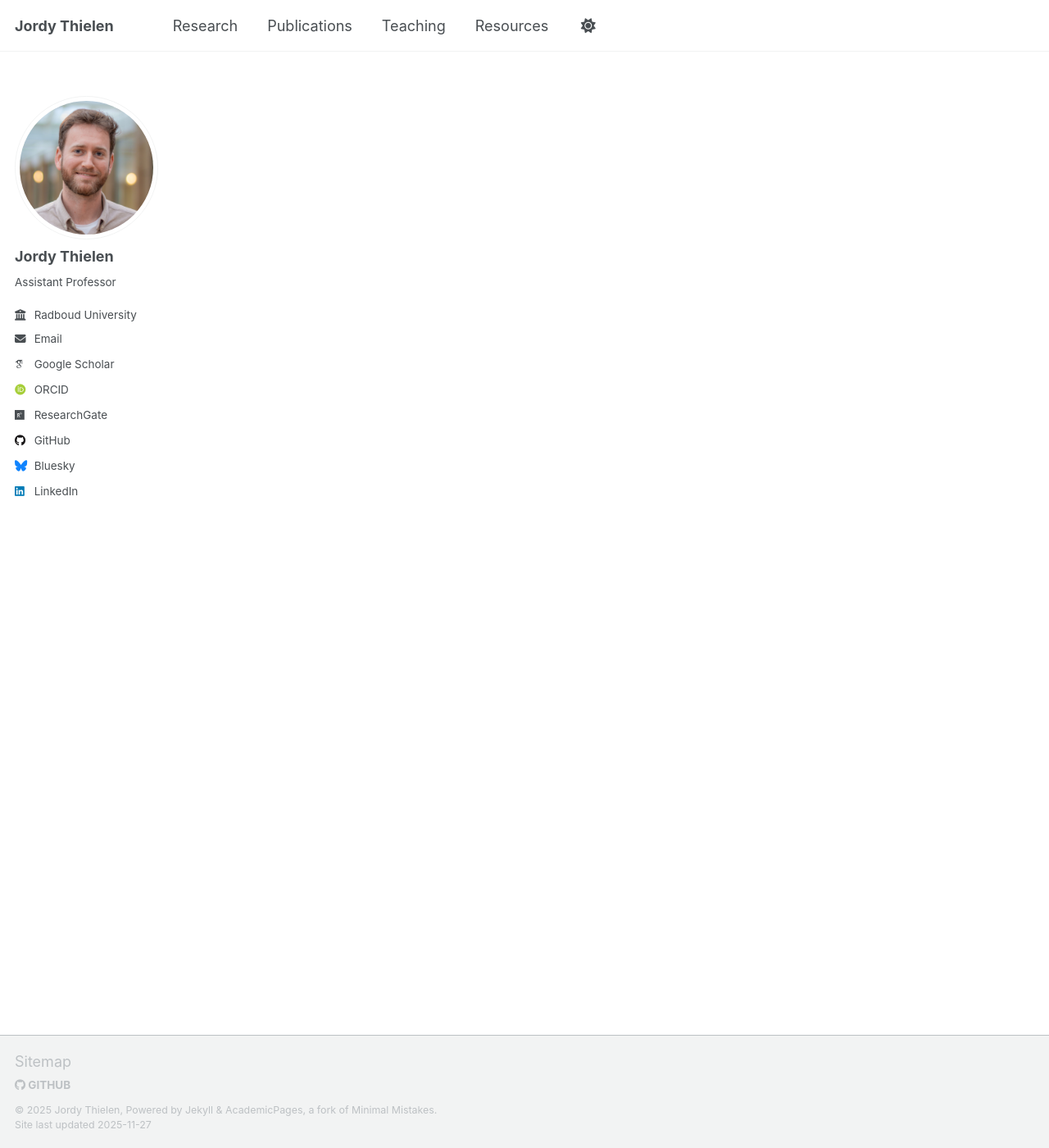
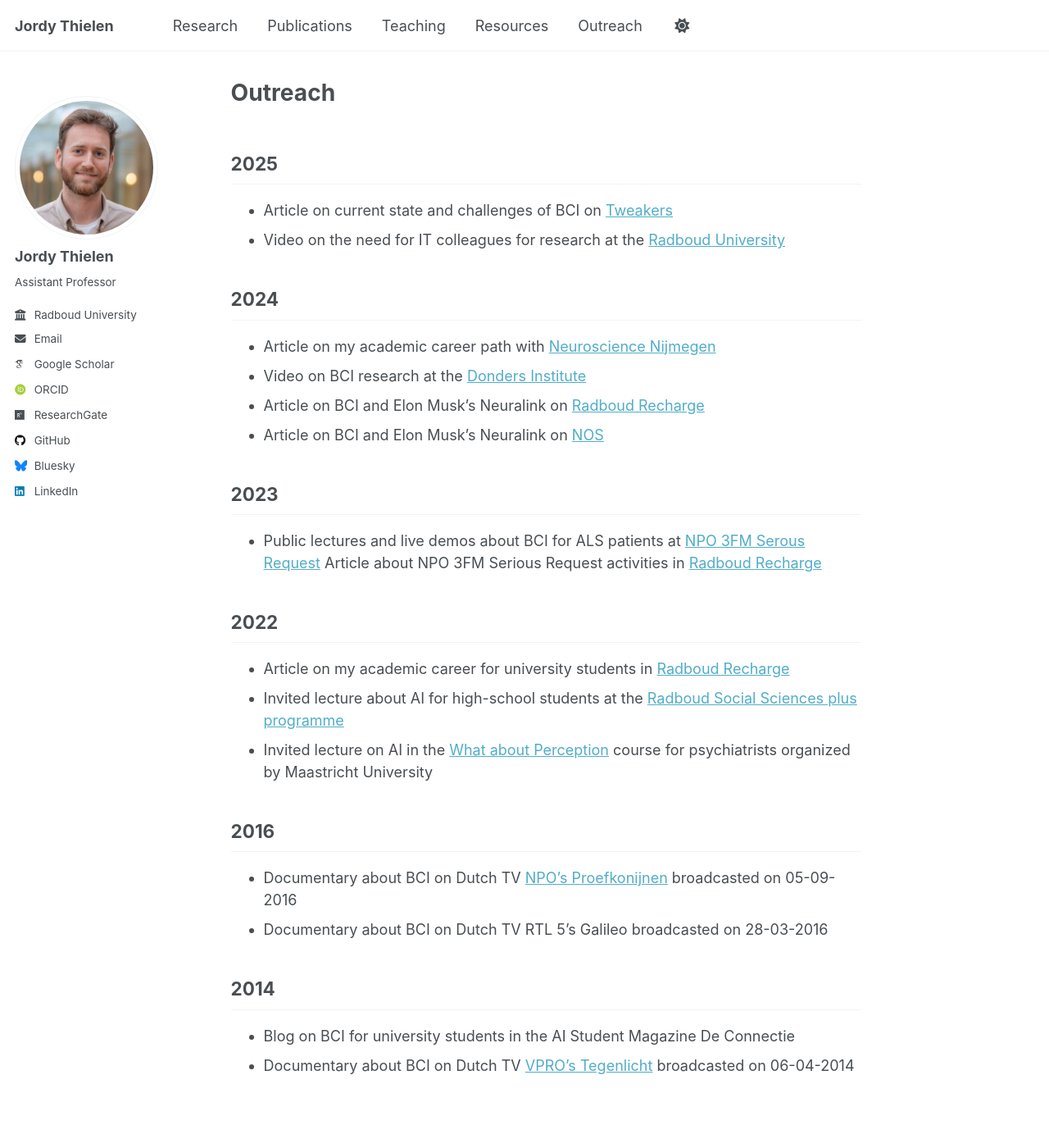
Before and after one commit to thijor/thijor, a Jekyll site: the page built from _pages/outreach.md, in a window 1280 px wide and 1400 px high. Shown: the whole window at 82% size. Built offline with Jekyll 4.4.1, drawn with Linux system fonts in a browser that asks for light colours; some web fonts are replaced; our own code applies the rules of GitHub Pages for plain Markdown files; a script that is not in the unit is left out.

Commit message:
add outreach

```diff
--- a/_data/navigation.yml
+++ b/_data/navigation.yml
@@ -1,12 +1,11 @@
 main:
   - title: "Research"
     url: /research/
-
   - title: "Publications"
     url: /publications/
-
   - title: "Teaching"
     url: /teaching/
-
   - title: "Resources"
     url: /resources/
+  - title: "Outreach"
+    url: /outreach/
--- a/_pages/outreach.md
+++ b/_pages/outreach.md
@@ -0,0 +1,33 @@
+---
+title: "Outreach"
+permalink: /outreach/
+layout: single
+author_profile: true
+---
+
+## 2025
+* Article on current state and challenges of BCI on [Tweakers](https://tweakers.net/reviews/13598/hersenchips-geven-patienten-hun-spraak-terug-en-bedrijven-toegang-tot-hun-brein.html)
+* Video on the need for IT colleagues for research at the [Radboud University](https://www.youtube.com/watch?v=Ch_3fIIA0mQ&t=1s)
+
+## 2024
+* Article on my academic career path with [Neuroscience Nijmegen](https://neurosciencenijmegen.com/Interviews-and-articles/)
+* Video on BCI research at the [Donders Institute](https://www.youtube.com/watch?v=9Chl-VN6ziY)
+* Article on BCI and Elon Musk's Neuralink on [Radboud Recharge](https://www.radboudrecharge.nl/nl/artikel/musks-chip-is-indrukwekkend-maar-het-kan-ook-zonder)
+* Article on BCI and Elon Musk's Neuralink on [NOS](https://nos.nl/nieuwsuur/artikel/2506896-musks-hersenimplantaat-is-heel-gewaagde-sprong-in-het-duister)
+
+## 2023
+* Public lectures and live demos about BCI for ALS patients at [NPO 3FM Serous Request](https://www.npo3fm.nl/programmas/3fm-serious-request)
+Article about NPO 3FM Serious Request activities in [Radboud Recharge](https://www.radboudrecharge.nl/nl/artikel/donders-instituut-komt-in-actie-voor-3fm-serious-request)
+
+## 2022
+* Article on my academic career for university students in [Radboud Recharge](https://www.radboudrecharge.nl/nl/artikel/ik-mailde-naar-hoogleraren-of-ik-kon-bijdragen-aan-hun-onderzoek)
+* Invited lecture about AI for high-school students at the [Radboud Social Sciences plus programme](https://www.ru.nl/over-ons/agenda/radboud-social-sciences)
+* Invited lecture on AI in the [What about Perception](https://www.aanmelder.nl/wadcursussen) course for psychiatrists organized by Maastricht University
+
+## 2016
+* Documentary about BCI on Dutch TV [NPO's Proefkonijnen](https://npo.nl/start/serie/proefkonijnen_2) broadcasted on 05-09-2016
+* Documentary about BCI on Dutch TV RTL 5's Galileo broadcasted on 28-03-2016
+
+## 2014
+* Blog on BCI for university students in the AI Student Magazine De Connectie
+* Documentary about BCI on Dutch TV [VPRO's Tegenlicht](https://www.youtube.com/watch?v=T_Z5LDNl0bk) broadcasted on 06-04-2014
```
